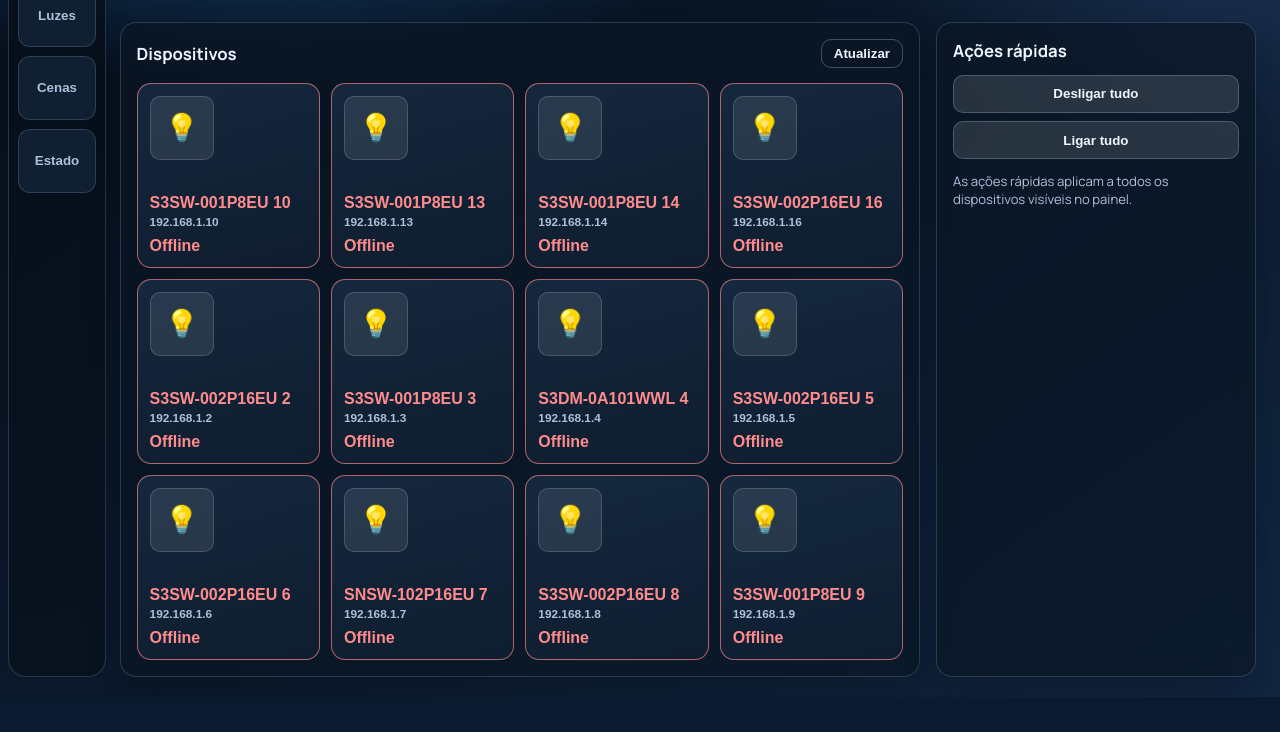
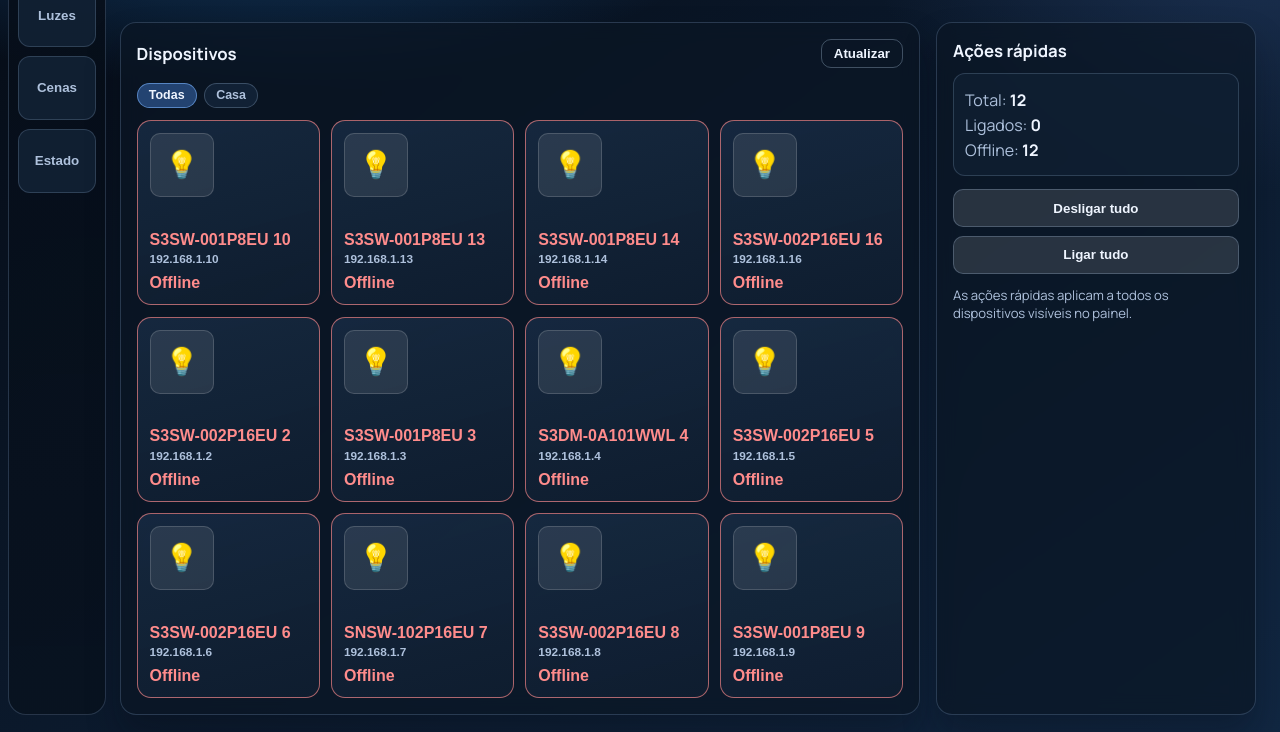
Before and after one commit to joaobimbo/home-dashboard, a Flask app: page / in a window 1280 px wide. Shown: the part 121-853 px from the top of the page. Before the commit the page ends 818 px from the top, so only its background shows below. Run offline with Flask 3, Linux system fonts and the light colour scheme; data that the repository does not hold is empty; some libraries are stand-ins or nearby versions.

Commit message:
Add room filters, quick scenes, and live status overview

```diff
--- a/modules/shelly/controller.py
+++ b/modules/shelly/controller.py
@@ -13,6 +13,7 @@ class ShellyDevice:
     host: str
     relay: int = 0
     image: str = ""
+    room: str = "Casa"
     other_names: List[str] = field(default_factory=list)
 
     @property
@@ -62,6 +63,7 @@ class ShellyController:
                     host=item["host"],
                     relay=int(item.get("relay", 0)),
                     image=str(item.get("image", "")),
+                    room=str(item.get("room", "Casa")),
                     other_names=list(item.get("other_names", [])),
                 )
                 for item in parsed
@@ -85,6 +87,7 @@ class ShellyController:
                         host=item["host"],
                         relay=int(item.get("relay", 0)),
                         image=str(item.get("image", "")),
+                        room=str(item.get("room", "Casa")),
                         other_names=list(item.get("other_names", [])),
                     )
                     for item in parsed
@@ -106,6 +109,7 @@ class ShellyController:
                 "host": device.host,
                 "relay": device.relay,
                 "image": device.image,
+                "room": device.room,
                 "other_names": device.other_names,
             }
             for device in self.devices
--- a/modules/shelly/discover.py
+++ b/modules/shelly/discover.py
@@ -88,6 +88,7 @@ def probe_host(host: str, timeout: float) -> Optional[Dict[str, object]]:
         "device_name": device_name,
         "display_name": device_name,
         "other_names": [],
+        "room": "Casa",
         "host": host,
         "relay": 0,
         "image": "",
@@ -138,6 +139,8 @@ def merge_manual_fields(
             device["id"] = slugify(current["name"])
         if isinstance(current.get("other_names"), list):
             device["other_names"] = [str(name) for name in current["other_names"]]
+        if current.get("room"):
+            device["room"] = str(current["room"])
         if current.get("image"):
             device["image"] = current["image"]
         if current.get("relay") is not None:
--- a/static/app.js
+++ b/static/app.js
@@ -1,6 +1,11 @@
 const deviceList = document.getElementById("device-list");
 const refreshButton = document.getElementById("refresh-all");
 const clockWidget = document.getElementById("clock-widget");
+const roomFilter = document.getElementById("room-filter");
+const statusOverview = document.getElementById("status-overview");
+
+let configuredDevices = [];
+let activeRoom = "all";
 
 async function fetchConfiguredDevices() {
   const res = await fetch("/api/shelly/configured");
@@ -36,9 +41,10 @@ function renderDevices(devices) {
       const aliases = Array.isArray(device.other_names) && device.other_names.length
         ? `<p class="aliases">${device.other_names.join(" / ")}</p>`
         : "";
+      const room = device.room || "Casa";
 
       return `
-      <button class="device-card is-off" data-device-id="${device.id}" type="button" data-action="toggle" title="Toggle ${device.name}">
+      <button class="device-card is-off" data-device-id="${device.id}" data-room="${room}" type="button" data-action="toggle" title="Toggle ${device.name}">
         ${image}
         <div class="device-meta">
           <h3>${device.name}</h3>
@@ -51,6 +57,47 @@ function renderDevices(devices) {
     .join("");
 }
 
+function renderRoomFilter(devices) {
+  if (!roomFilter) {
+    return;
+  }
+
+  const rooms = [...new Set(devices.map((device) => device.room || "Casa"))].sort();
+  roomFilter.innerHTML = ["all", ...rooms]
+    .map((room) => {
+      const label = room === "all" ? "Todas" : room;
+      const isActive = room === activeRoom ? "is-active" : "";
+      return `<button class="chip ${isActive}" type="button" data-room="${room}">${label}</button>`;
+    })
+    .join("");
+}
+
+function applyRoomFilter() {
+  document.querySelectorAll(".device-card[data-device-id]").forEach((card) => {
+    const shouldShow = activeRoom === "all" || card.getAttribute("data-room") === activeRoom;
+    card.hidden = !shouldShow;
+  });
+}
+
+function repaintOverview() {
+  if (!statusOverview) {
+    return;
+  }
+
+  const cards = Array.from(document.querySelectorAll(".device-card[data-device-id]")).filter(
+    (card) => !card.hidden,
+  );
+  const totals = {
+    total: cards.length,
+    on: cards.filter((card) => card.classList.contains("is-on")).length,
+    offline: cards.filter((card) => card.classList.contains("is-error")).length,
+  };
+
+  statusOverview.querySelector("[data-total]").textContent = String(totals.total);
+  statusOverview.querySelector("[data-on]").textContent = String(totals.on);
+  statusOverview.querySelector("[data-offline]").textContent = String(totals.offline);
+}
+
 function paintCard(card, info) {
   const stateNode = card.querySelector("[data-state]");
   card.classList.remove("is-on", "is-off", "is-error", "is-busy");
@@ -60,6 +107,7 @@ function paintCard(card, info) {
     stateNode.textContent = "Offline";
     card.classList.add("is-error");
     stateNode.classList.add("is-error");
+    repaintOverview();
     return;
   }
 
@@ -67,12 +115,14 @@ function paintCard(card, info) {
     stateNode.textContent = "On";
     card.classList.add("is-on");
     stateNode.classList.add("is-on");
+    repaintOverview();
     return;
   }
 
   stateNode.textContent = "Off";
   card.classList.add("is-off");
   stateNode.classList.add("is-off");
+  repaintOverview();
 }
 
 async function refreshAll() {
@@ -90,7 +140,9 @@ async function refreshAll() {
 }
 
 async function runScene(action) {
-  const cards = Array.from(document.querySelectorAll(".device-card[data-device-id]"));
+  const cards = Array.from(document.querySelectorAll(".device-card[data-device-id]")).filter(
+    (card) => !card.hidden,
+  );
   await Promise.all(
     cards.map(async (card) => {
       const deviceId = card.dataset.deviceId;
@@ -119,7 +171,10 @@ function tickClock() {
 async function bootstrapDashboard() {
   try {
     const devices = await fetchConfiguredDevices();
-    renderDevices(devices);
+    configuredDevices = devices;
+    renderRoomFilter(configuredDevices);
+    renderDevices(configuredDevices);
+    applyRoomFilter();
   } catch (_err) {
     if (deviceList) {
       deviceList.innerHTML = '<p class="empty-devices">Failed to load device list.</p>';
@@ -178,6 +233,20 @@ if (refreshButton) {
   refreshButton.addEventListener("click", refreshAll);
 }
 
+if (roomFilter) {
+  roomFilter.addEventListener("click", (event) => {
+    const chip = event.target.closest("[data-room]");
+    if (!chip) {
+      return;
+    }
+
+    activeRoom = chip.getAttribute("data-room") || "all";
+    renderRoomFilter(configuredDevices);
+    applyRoomFilter();
+    repaintOverview();
+  });
+}
+
 document.querySelectorAll("[data-scene]").forEach((button) => {
   button.addEventListener("click", async () => {
     const action = button.getAttribute("data-scene");
--- a/static/style.css
+++ b/static/style.css
@@ -166,6 +166,28 @@ h2 {
   gap: 0.7rem;
 }
 
+.room-filter {
+  display: flex;
+  gap: 0.45rem;
+  flex-wrap: wrap;
+  margin: 0 0 0.8rem;
+}
+
+.chip {
+  border: 1px solid rgba(174, 203, 236, 0.26);
+  border-radius: 999px;
+  background: rgba(23, 40, 61, 0.72);
+  color: var(--text-soft);
+  padding: 0.28rem 0.7rem;
+  font-size: 0.78rem;
+}
+
+.chip.is-active {
+  color: var(--text-main);
+  border-color: rgba(118, 175, 247, 0.62);
+  background: rgba(45, 83, 139, 0.76);
+}
+
 .device-card {
   display: flex;
   flex-direction: column;
@@ -294,6 +316,23 @@ button:hover {
   margin-top: 0.8rem;
 }
 
+.status-overview {
+  margin-top: 0.7rem;
+  padding: 0.7rem;
+  border: 1px solid rgba(171, 200, 234, 0.2);
+  border-radius: 12px;
+  background: rgba(18, 34, 54, 0.66);
+}
+
+.status-overview p {
+  margin: 0.2rem 0;
+  color: var(--text-soft);
+}
+
+.status-overview strong {
+  color: var(--text-main);
+}
+
 .quick-actions .switch {
   width: 100%;
   padding: 0.65rem 0.8rem;
--- a/templates/index.html
+++ b/templates/index.html
@@ -41,11 +41,18 @@
             <button id="refresh-all" class="ghost" type="button">Atualizar</button>
           </div>
 
+          <div class="room-filter" id="room-filter"></div>
+
           <div class="device-list" id="device-list"></div>
         </section>
 
         <section class="panel muted">
           <h2>Ações rápidas</h2>
+          <div class="status-overview" id="status-overview">
+            <p>Total: <strong data-total>0</strong></p>
+            <p>Ligados: <strong data-on>0</strong></p>
+            <p>Offline: <strong data-offline>0</strong></p>
+          </div>
           <div class="quick-actions">
             <button class="switch" data-scene="off" type="button">Desligar tudo</button>
             <button class="switch" data-scene="on" type="button">Ligar tudo</button>
```
